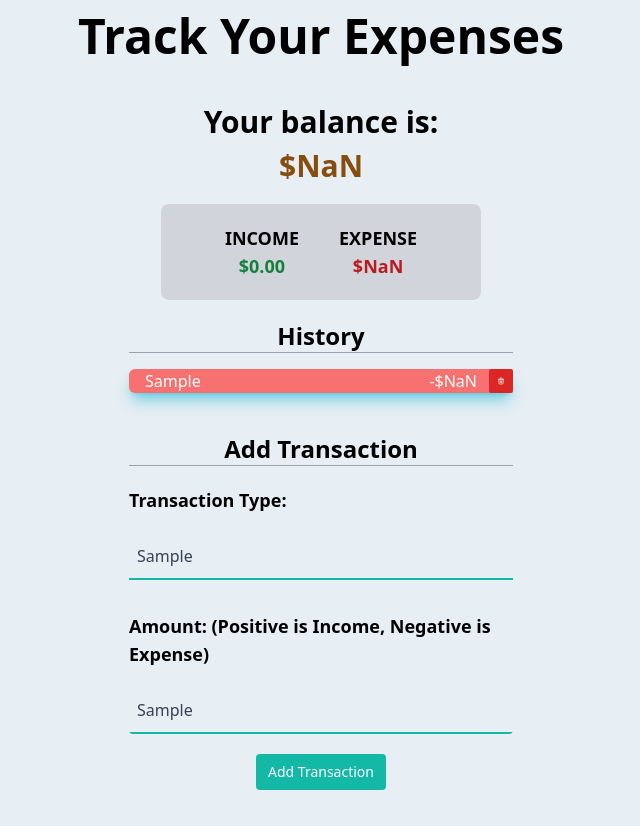
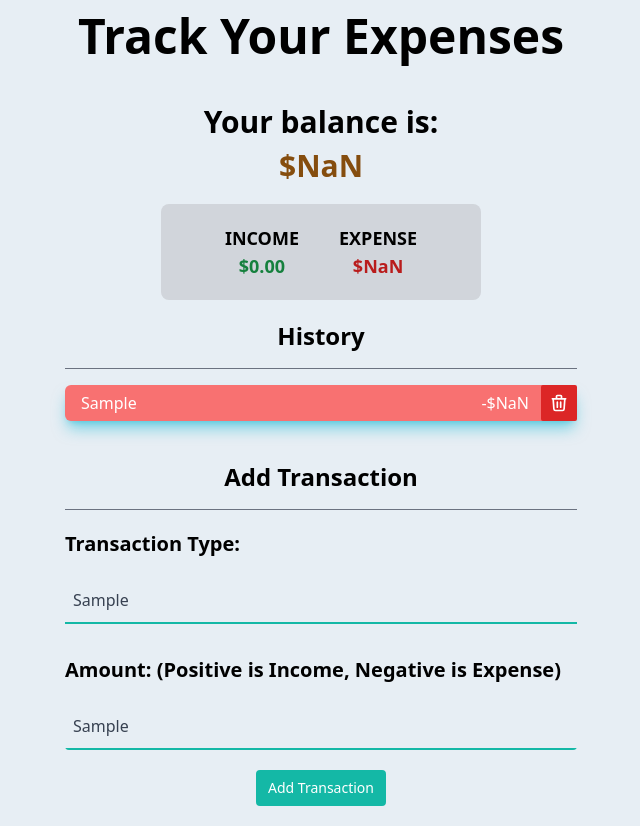
Before and after one commit to MoeMoeee/expense-tracker, a React (Create React App) app: page / in a window 1280 px wide. Both pictures are taken after typing "Sample", "Sample" into the empty fields and a click on the button "Add Transaction". Shown: the whole page, without its empty margins (319-959 px from the left). Built offline with nearby package versions, Linux system fonts and the light colour scheme.

Commit message:
fixes the padding error in the history boxes

```diff
--- a/postcss.config.js
+++ b/postcss.config.js
@@ -6,6 +6,7 @@ module.exports = {
         require('autoprefixer')
     ],
 
+    extends: {
       theme: {
           fontSize: {
             sm: '0.8rem',
@@ -16,5 +17,14 @@ module.exports = {
             '4xl': '2.441rem',
             '5xl': '3.052rem',
           }
+      },
+      height: {
+        'sm': '0.875rem',
+      },
+
+      width: {
+        'fix': '0.875rem',
       }
     }
+
+}
--- a/src/assets/main.css
+++ b/src/assets/main.css
@@ -499,6 +499,9 @@ video {
 .mt-3 {
   margin-top: 0.75rem;
 }
+.mb-1 {
+  margin-bottom: 0.25rem;
+}
 .ml-auto {
   margin-left: auto;
 }
@@ -511,17 +514,17 @@ video {
 .inline-flex {
   display: inline-flex;
 }
-.h-2 {
-  height: 0.5rem;
+.h-5 {
+  height: 1.25rem;
 }
 .w-full {
   width: 100%;
 }
-.w-2 {
-  width: 0.5rem;
+.w-5 {
+  width: 1.25rem;
 }
-.max-w-sm {
-  max-width: 24rem;
+.max-w-lg {
+  max-width: 32rem;
 }
 .max-w-xs {
   max-width: 20rem;
@@ -591,9 +594,9 @@ video {
 .border-none {
   border-style: none;
 }
-.border-gray-400 {
+.border-gray-500 {
   --tw-border-opacity: 1;
-  border-color: rgb(156 163 175 / var(--tw-border-opacity));
+  border-color: rgb(107 114 128 / var(--tw-border-opacity));
 }
 .border-teal-500 {
   --tw-border-opacity: 1;
@@ -637,8 +640,17 @@ video {
   padding-left: 0.5rem;
   padding-right: 0.5rem;
 }
+.pb-4 {
+  padding-bottom: 1rem;
+}
 .pl-4 {
   padding-left: 1rem;
+}
+.pt-1\.5 {
+  padding-top: 0.375rem;
+}
+.pt-1 {
+  padding-top: 0.25rem;
 }
 .text-center {
   text-align: center;
@@ -647,8 +659,8 @@ video {
   font-size: 1.5rem;
   line-height: 2rem;
 }
-.text-lg {
-  font-size: 1.125rem;
+.text-xl {
+  font-size: 1.25rem;
   line-height: 1.75rem;
 }
 .text-sm {
@@ -658,6 +670,10 @@ video {
 .text-3xl {
   font-size: 1.875rem;
   line-height: 2.25rem;
+}
+.text-lg {
+  font-size: 1.125rem;
+  line-height: 1.75rem;
 }
 .text-5xl {
   font-size: 3rem;
--- a/src/components/AddTransaction.js
+++ b/src/components/AddTransaction.js
@@ -21,32 +21,32 @@ export const AddTransaction = () => {
 
   return (
     // allow to input the transaction type
-    <div className='max-w-sm mx-auto mt-10'>
-      <div className=' text-center text-2xl font-bold border-l-0 border-r-0 border-t-0 border-solid border border-gray-400'>Add Transaction</div>
+    <div className='max-w-lg mx-auto mt-10'>
+      <div className=' text-center text-2xl font-bold border-l-0 border-r-0 border-t-0 border-solid border border-gray-500 pb-4'>Add Transaction</div>
       <div>
         {/* the transaction type */}
         <div className='mt-5 '>
-          <span className='font-bold text-lg'>Transaction Type:</span>
+          <span className='font-bold text-xl'>Transaction Type:</span>
         </div>
 
         {/*  create the form to input transaction type */}
-        <div className='max-w-sm rounded overflow-hidden my-5 mx-auto'>
-          <form onSubmit={onSubmit} className="w-full max-w-sm">
+        <div className='max-w-lg rounded overflow-hidden my-5 mx-auto'>
+          <form onSubmit={onSubmit} className="w-full max-w-lg">
             <div className="flex items-center border-b-2 border-teal-500 py-2">
-              <input onChange={e => setText(e.target.value)} className="appearance-none bg-transparent border-none w-full text-gray-700 mr-3 py-1 px-2 leading-tight focus:outline-none" type="text" placeholder="Enter the transaction type..." />
+              <input onChange={e => setText(e.target.value)} className="appearance-none bg-transparent border-none w-full text-gray-700 mr-3 py-1 px-2 leading-tight focus:outline-none" type="text" placeholder="E.g. grocery, salary..." />
             </div>
 
             {/* transaction amount */}
             <div className='mt-8'>
-              <span className='font-bold text-lg'>Amount: {"\n"}</span>
-              <span className='font-bold text-lg'>
+              <span className='font-bold text-xl '>Amount: {"\n"}</span>
+              <span className='font-bold text-xl'>
                 (Positive is Income, Negative is Expense)
               </span>
             </div>
 
 
             {/*  create the form to input transaction type */}
-            <div className='max-w-sm rounded overflow-hidden my-5 mx-auto'>
+            <div className='max-w-lg rounded overflow-hidden my-5 mx-auto'>
               <div className="flex items-center border-b-2 border-teal-500 py-2">
                 <input onChange={e => setAmount(e.target.value)} className="appearance-none bg-transparent border-none w-full text-gray-700 mr-3 py-1 px-2 leading-tight focus:outline-none" type="text" placeholder="Enter the amount..." />
               </div>
--- a/src/components/Transaction.js
+++ b/src/components/Transaction.js
@@ -10,30 +10,38 @@ export const Transaction = ({transaction}) => {
 
   if (transaction.amount > 0) {
     return (
-      <>
-        <div id={transaction.id} className="mb-2 pl-4 flex grow text-white font-medium border-2 border-none bg-cyan-500 shadow-lg shadow-cyan-500/50 hover:bg-cyan-600 rounded-md">{transaction.text}
-          <span className='ml-auto mr-3'>
+      <div className='mb-1'>
+        <div id={transaction.id} className="pl-4 flex grow text-white font-medium border-2.5 border-none bg-cyan-500 shadow-lg shadow-cyan-500/50 hover:bg-cyan-600 rounded-md">
+          <span className='pt-1.5'>{transaction.text}</span>
+          <span className='pt-1.5 ml-auto mr-3'>
             ${transaction.amount}
           </span>
-          <button className="inline-flex items-center px-2 py-2 bg-red-600 hover:bg-red-700 text-white text-sm font-medium rounded-sm" onClick={activateDelete}>
-              <svg xmlns="http://www.w3.org/2000/svg" class="h-2 w-2" fill="none" viewBox="0 0 24 24" stroke="currentColor">
+
+          {/* delete button */}
+          <button className="px-2 py-2 inline-flex items-center bg-red-600 hover:bg-red-700 text-white text-lg font-lg rounded-sm" onClick={activateDelete}>
+              <svg xmlns="http://www.w3.org/2000/svg" class="h-5 w-5" fill="none" viewBox="0 0 24 24" stroke="currentColor">
                 <path stroke-linecap="round" stroke-linejoin="round" stroke-width="2" d="M19 7l-.867 12.142A2 2 0 0116.138 21H7.862a2 2 0 01-1.995-1.858L5 7m5 4v6m4-6v6m1-10V4a1 1 0 00-1-1h-4a1 1 0 00-1 1v3M4 7h16" />
               </svg>
           </button>
         </div>
-      </>
+      </div>
     )
   }
 
   else {
     return (
-    <div id={transaction.id} className='mb-2 pl-4 flex grow  text-white font-medium border-2 border-none bg-red-400 hover:bg-red-500 shadow-lg shadow-cyan-500/50 rounded-md'>{transaction.text}
-      <span className='ml-auto mr-3'>-${Math.abs(transaction.amount)}</span>
-      <button class="inline-flex items-center px-2 py-2 bg-red-600 hover:bg-red-700 text-white text-sm font-medium rounded-sm" onClick={activateDelete}>
-              <svg xmlns="http://www.w3.org/2000/svg" class="h-2 w-2" fill="none" viewBox="0 0 24 24" stroke="currentColor">
-                <path stroke-linecap="round" stroke-linejoin="round" stroke-width="2" d="M19 7l-.867 12.142A2 2 0 0116.138 21H7.862a2 2 0 01-1.995-1.858L5 7m5 4v6m4-6v6m1-10V4a1 1 0 00-1-1h-4a1 1 0 00-1 1v3M4 7h16" />
-              </svg>
-      </button>
+    <div className='mb-1'>
+      <div id={transaction.id} className='pl-4 flex grow  text-white font-medium border-2 border-none bg-red-400 hover:bg-red-500 shadow-lg shadow-cyan-500/50 rounded-md'>
+        <span className='pt-1.5'>{transaction.text}</span>
+        <span className='pt-1.5 ml-auto mr-3'>-${Math.abs(transaction.amount)}</span>
+
+        {/* delete button */}
+        <button class="inline-flex items-center px-2 py-2 bg-red-600 hover:bg-red-700 text-white text-sm font-medium rounded-sm" onClick={activateDelete}>
+                <svg xmlns="http://www.w3.org/2000/svg" class="h-5 w-5" fill="none" viewBox="0 0 24 24" stroke="currentColor">
+                  <path stroke-linecap="round" stroke-linejoin="round" stroke-width="2" d="M19 7l-.867 12.142A2 2 0 0116.138 21H7.862a2 2 0 01-1.995-1.858L5 7m5 4v6m4-6v6m1-10V4a1 1 0 00-1-1h-4a1 1 0 00-1 1v3M4 7h16" />
+                </svg>
+        </button>
+      </div>
     </div>
     )
   }
--- a/src/components/TransactionHistory.js
+++ b/src/components/TransactionHistory.js
@@ -6,8 +6,8 @@ export const TransactionHistory = () => {
   const {transactions} = useContext(GlobalContext);
 
   return (
-    <div className='text-center max-w-sm mx-auto'>
-      <div className='mb-4 text-2xl font-bold border-l-0 border-r-0 border-t-0 border-solid border border-gray-400'>History</div>
+    <div className='text-center max-w-lg mx-auto'>
+      <div className='mb-4 text-2xl font-bold border-l-0 border-r-0 border-t-0 border-solid border border-gray-500 pb-4'>History</div>
 
       {transactions.map(transaction => (
         <Transaction
```
Lines whose indentation alone changed are shown as unchanged.
